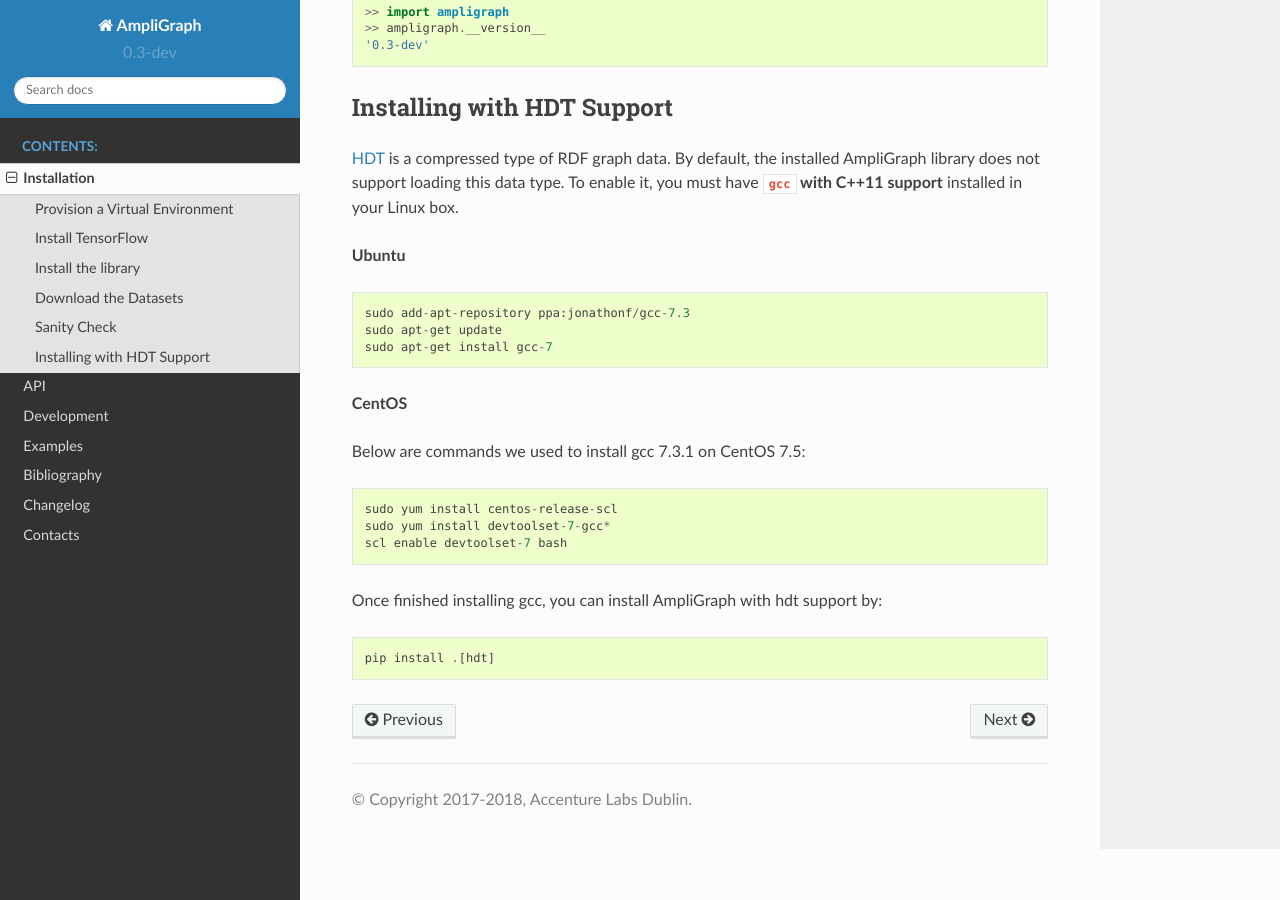
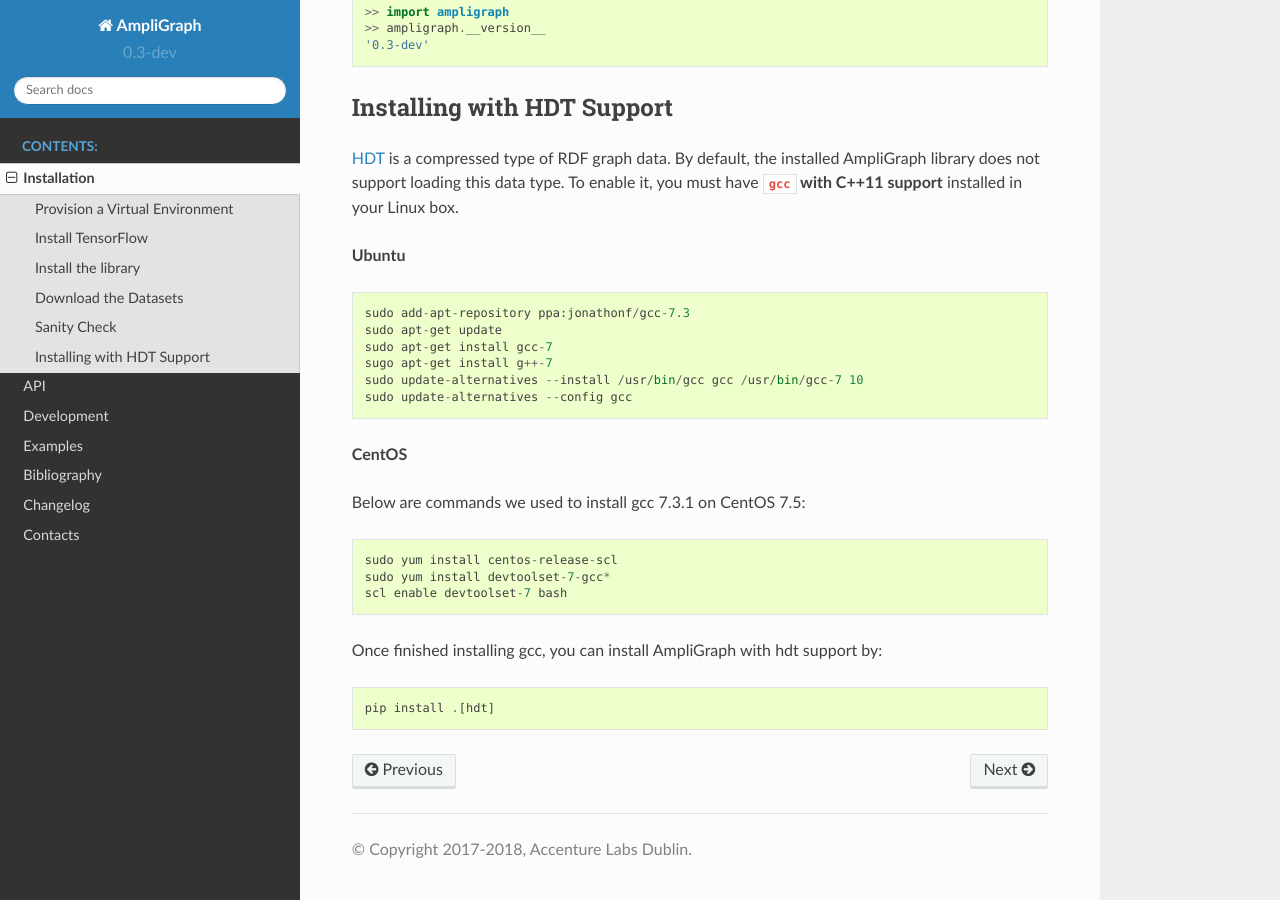
Before and after one commit to Accenture/AmpliGraph, a Sphinx documentation site: the page built from docs/install.md, in a window 1280 px wide and 900 px high, scrolled down 1589 px. Built offline with Sphinx 7.4.7 and the Read the Docs theme 2.0.0, drawn with Linux system fonts in a browser that asks for light colours.

````diff
--- a/docs/install.md
+++ b/docs/install.md
@@ -89,6 +89,9 @@
 sudo add-apt-repository ppa:jonathonf/gcc-7.3
 sudo apt-get update
 sudo apt-get install gcc-7
+sugo apt-get install g++-7
+sudo update-alternatives --install /usr/bin/gcc gcc /usr/bin/gcc-7 10
+sudo update-alternatives --config gcc
 ```
 
 **CentOS**
````
Also changed, not shown: README.md (+3 -0 lines).
